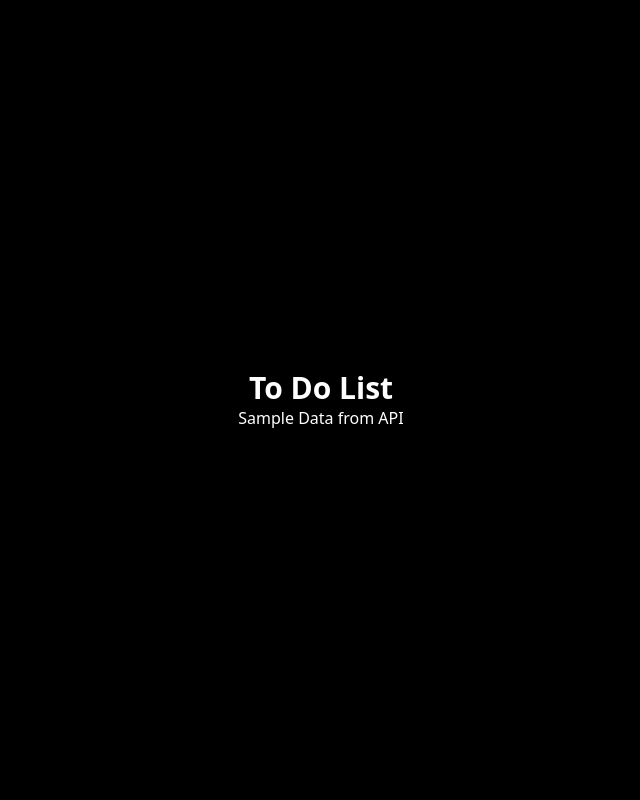
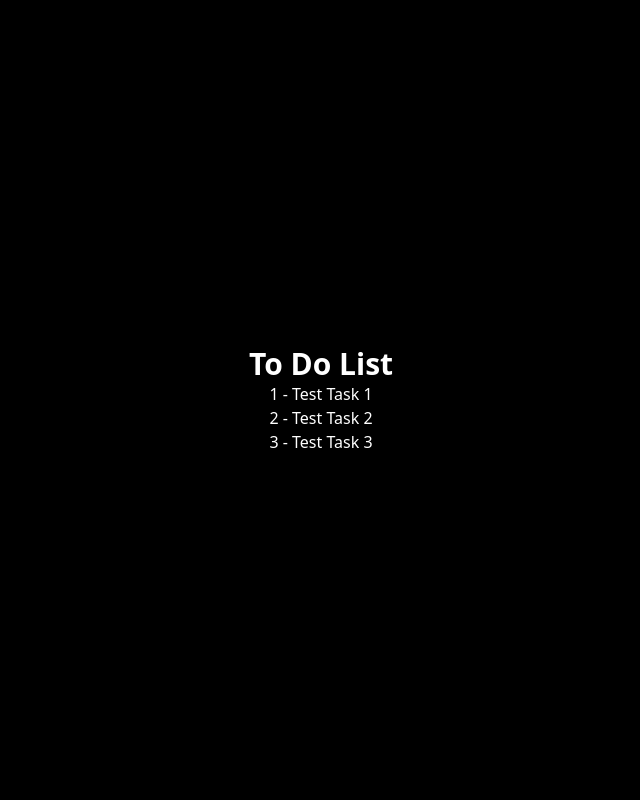
Before and after one commit to sanchit-scaler/todo-fastapi-bootcamp, a FastAPI app: page / in a window 1280 px wide. Shown: the whole page, without its empty margins (319-959 px from the left). Run offline with FastAPI, Linux system fonts and the light colour scheme.

Commit message:
feat: Load data from JSON file and update todolist template rendering
- Modified the root endpoint to read data from a JSON file and pass it to the template.
- Updated the HTML template to iterate over the data and display key-value pairs.

```diff
--- /dev/null
+++ b/db.json
@@ -0,0 +1,5 @@
+{
+    "1": "Test Task 1",
+    "2": "Test Task 2",
+    "3": "Test Task 3"
+}
--- a/main.py
+++ b/main.py
@@ -2,10 +2,13 @@ from fastapi import FastAPI
 from fastapi import Request
 from fastapi.responses import HTMLResponse
 from fastapi.templating import Jinja2Templates
+import json
 
 app = FastAPI()
 templates = Jinja2Templates(directory="templates")
 
 @app.get("/")
 async def read_root(request: Request):
-    return templates.TemplateResponse("todolist.html", {"request": request,"data": "Sample Data from API"})
+    with open("db.json", "r") as f:
+        db = json.load(f)
+    return templates.TemplateResponse("todolist.html", {"request": request,"data": db})
--- a/templates/todolist.html
+++ b/templates/todolist.html
@@ -9,7 +9,11 @@
 <body>
     <div class="h-screen w-full bg-black text-white p-4 flex flex-col items-center justify-center">
     <div class="text-3xl font-bold">To Do List</div>
-    <div>{{ data }}</div>
+    {% for key, value in data.items() %}
+    <div class="flex flex-col items-center justify-center">
+    <div>{{ key }} - {{ value }}</div>
+    </div>
+    {% endfor %}
     </div>
 </body>
 </html>
```
